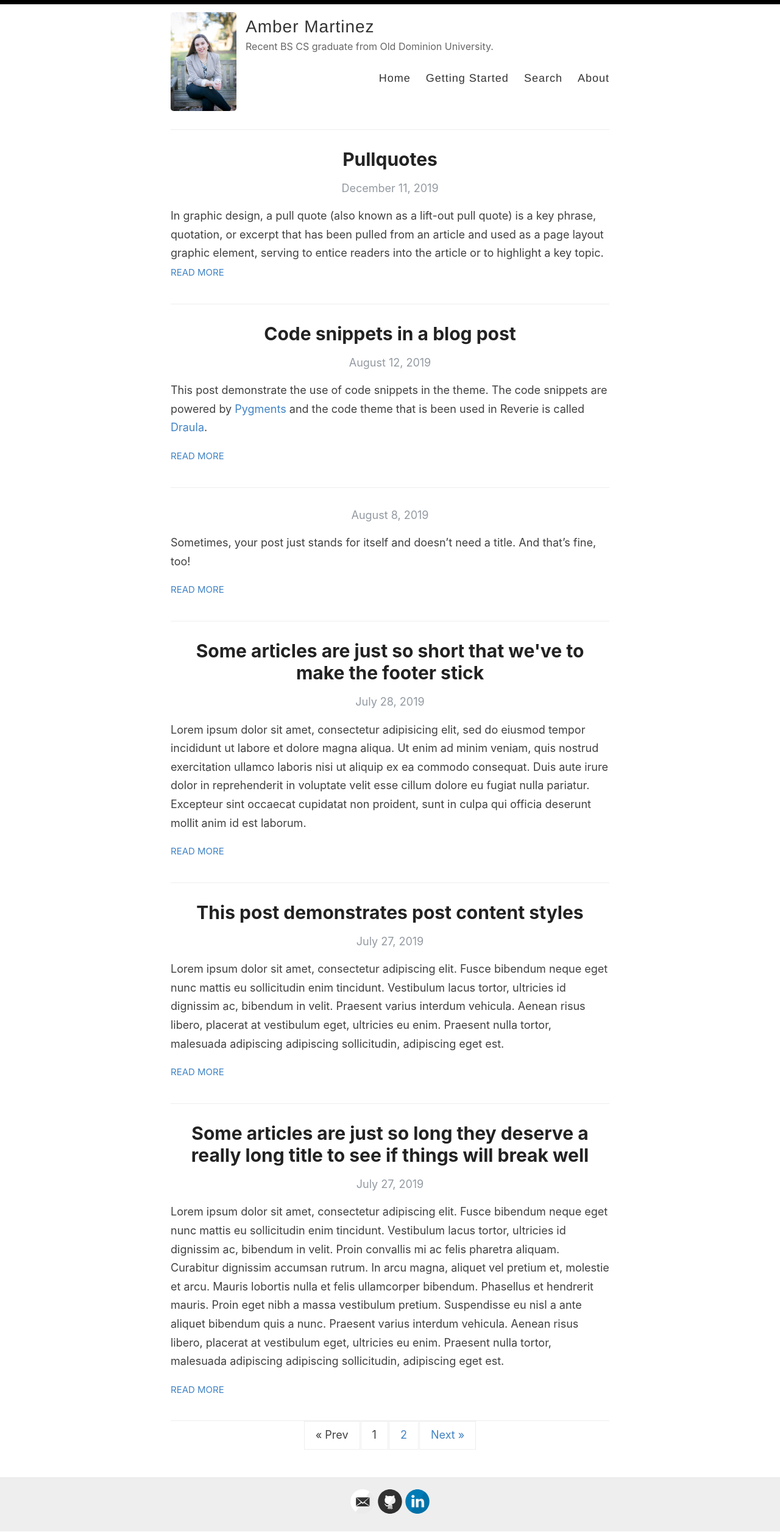
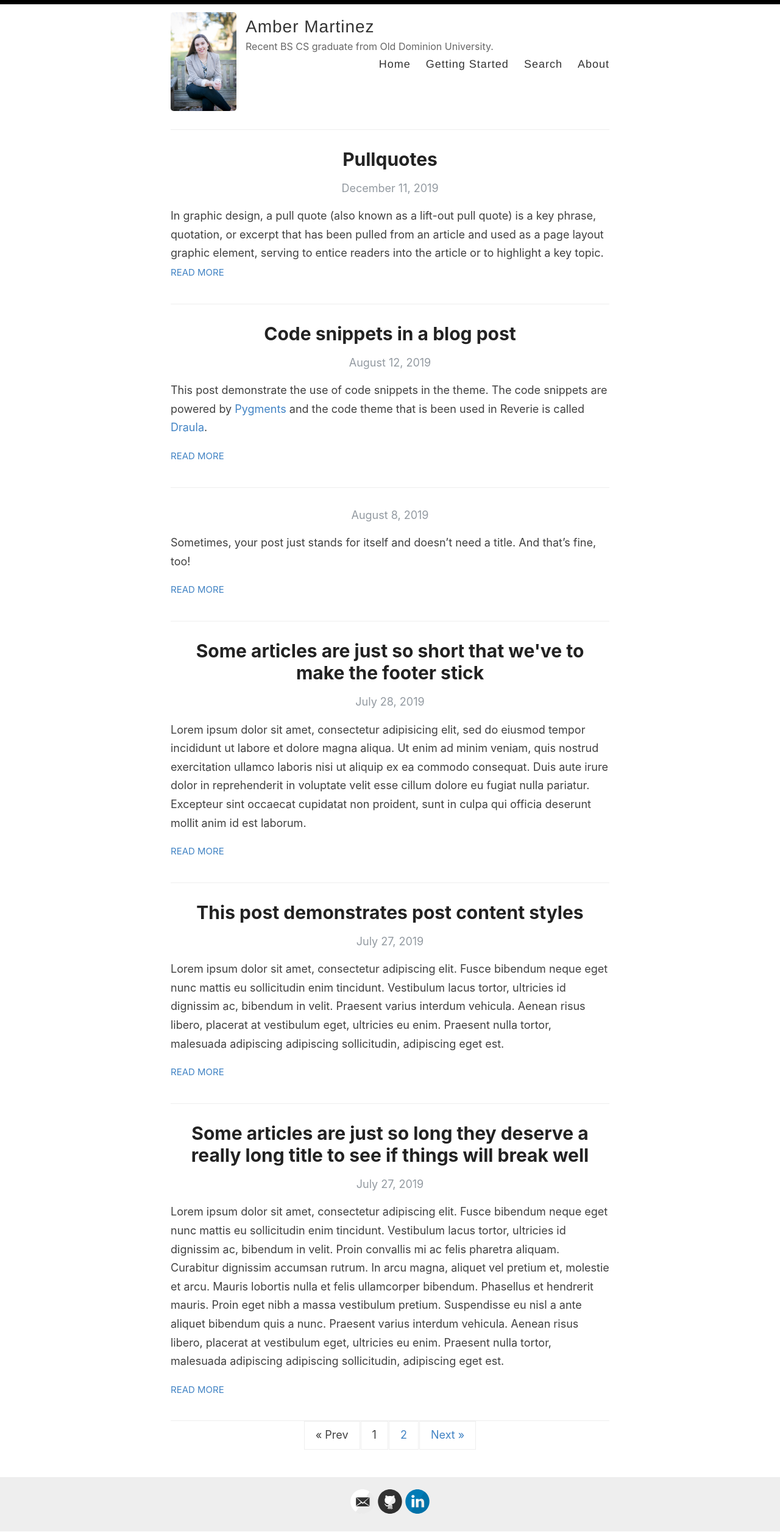
Before and after one commit to AmberNM/AmberNM.github.io, a Jekyll site: the page built from index.html, in a window 1280 px wide. Shown: the whole page at 61% size. Built offline with Jekyll 4.4.1, drawn with Linux system fonts in a browser that asks for light colours; the list of posts is cut into pages by our own code.

Commit message:
Update style.scss

```diff
--- a/assets/style.scss
+++ b/assets/style.scss
@@ -331,7 +331,7 @@ p > img {
 
 nav {
   float: right;
-  margin-top: 23px; // @TODO: Vertically middle align
+  margin-top: auto; //23px; // @TODO: Vertically middle align
   font-family: $helveticaNeue;
   font-size: 18px;
 
```
